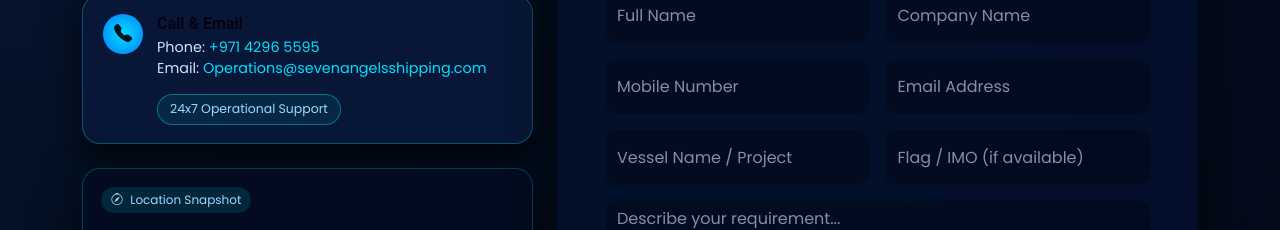
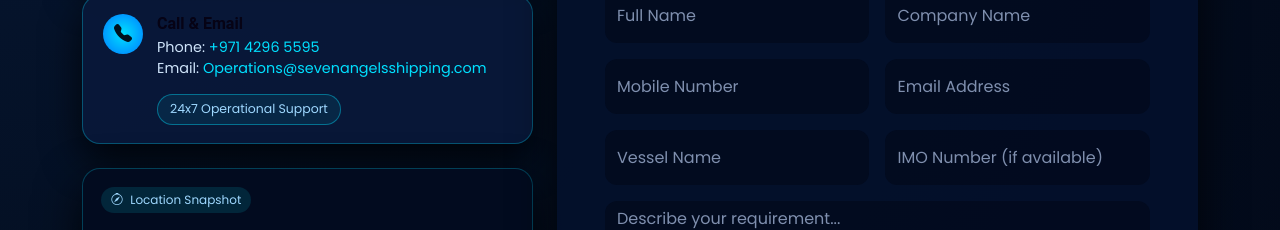
Before and after one commit to Dhanyavasudev/sevenangels, a plain HTML site: page contact.html in a window 1280 px wide. Shown: the part 880-1110 px from the top of the page. Drawn offline with nearby package versions, Linux system fonts and the light colour scheme.

Commit message:
Update placeholders in contact form inputs

```diff
--- a/contact.html
+++ b/contact.html
@@ -887,13 +887,13 @@
 
                                 <div class="col-12 col-md-6">
                                     <input type="text" name="Vessel_or_Project" class="form-control border-0"
-                                        placeholder="Vessel Name / Project"
+                                        placeholder="Vessel Name"
                                         style="height:55px; background:rgba(3,10,30,0.9); color:#e9f3ff;">
                                 </div>
 
                                 <div class="col-12 col-md-6">
                                     <input type="text" name="Flag_or_IMO" class="form-control border-0"
-                                        placeholder="Flag / IMO (if available)"
+                                        placeholder="IMO Number (if available)"
                                         style="height:55px; background:rgba(3,10,30,0.9); color:#e9f3ff;">
                                 </div>
 
```
